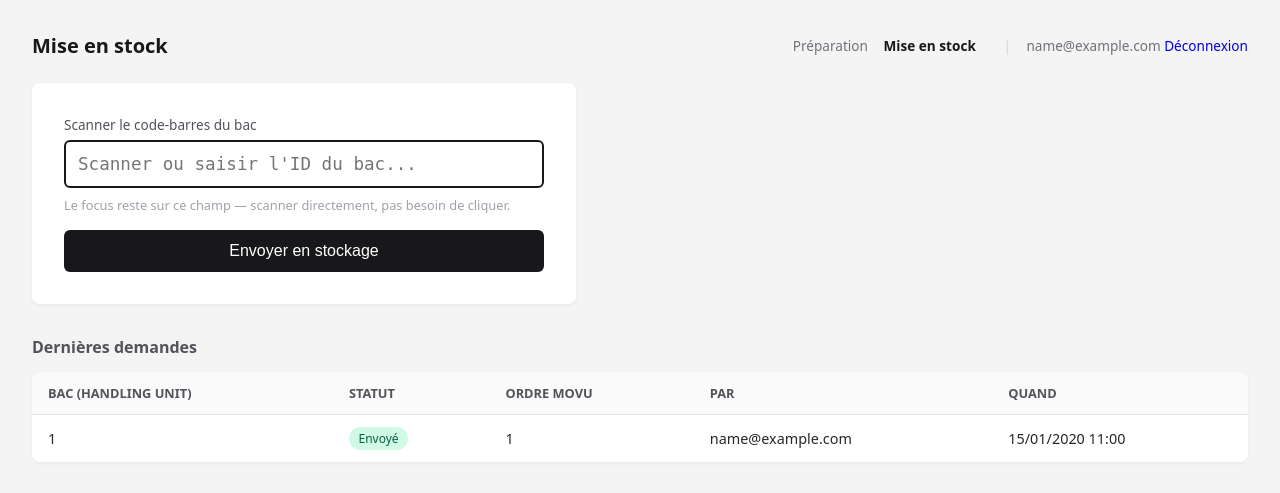
After one commit to fengli-atome3d/test, a FastAPI app: template templates/mise_en_stock.html in a window 1280 px wide. The commit adds this page. Shown: the top 493 px of the page. Run offline with FastAPI, Linux system fonts and the light colour scheme; the template is opened without the code that fills it: most values are stand-ins (such as "Sample title", 1, 10 or a date in 2020).

Commit message:
add mise en stock page

```diff
--- a/main.py
+++ b/main.py
@@ -1,6 +1,6 @@
 import logging
 import uuid
-from datetime import datetime, timezone
+from datetime import datetime, timedelta, timezone
 from zoneinfo import ZoneInfo
 
 import httpx
@@ -13,7 +13,7 @@ import shippingbo_client
 from models import ShippingBoOrderWebhook
 from mapping import build_movu_order
 from database import get_db
-from db_models import OrderMapping, WebhookLog, User, PreparationRun
+from db_models import OrderMapping, WebhookLog, User, PreparationRun, InboundRequest
 from auth import hash_password, verify_password, create_session_token, get_current_user, SESSION_COOKIE_NAME
 
 from fastapi.templating import Jinja2Templates
@@ -85,7 +85,7 @@ def login_submit(request: Request, email: str = Form(...), password: str = Form(
     db.commit()
 
     token = create_session_token(user.id)
-    response = RedirectResponse(url="/internal", status_code=303)
+    response = RedirectResponse(url="/preparation", status_code=303)
     response.set_cookie(
         key=SESSION_COOKIE_NAME,
         value=token,
@@ -104,8 +104,94 @@ def logout():
     return response
 
 
-@app.get("/internal")
-def internal_home(
+@app.get("/mise-en-stock")
+def mise_en_stock_page(request: Request, current_user: User = Depends(get_current_user), db: Session = Depends(get_db)):
+    recent = db.query(InboundRequest).order_by(InboundRequest.created_at.desc()).limit(20).all()
+    return templates.TemplateResponse(
+        request=request,
+        name="mise_en_stock.html",
+        context={"user_email": current_user.email, "recent": recent},
+    )
+
+
+@app.post("/mise-en-stock/scan")
+async def mise_en_stock_scan(
+    request: Request,
+    current_user: User = Depends(get_current_user),
+    db: Session = Depends(get_db),
+    handling_unit_id: str = Form(...),
+):
+    """
+    Colleague scans a physical pack's barcode, clicks the button — this
+    creates a Movu "In" order for that specific handling unit, telling
+    Movu to store it (Movu decides WHERE, per its own slotting logic —
+    we only ever tell it WHICH pack).
+
+    ShippingBo independently already knows which product went into this
+    pack (their own scan process, a separate system) — the middleware
+    doesn't need or send product identity here at all, matching the
+    confirmed "carrier ID" design.
+
+    ASSUMPTIONS, not fully confirmed — flagging rather than silently
+    guessing:
+    - terminal="MPS3": the only terminal confirmed (via Movu's own
+      functional docs) to support inbound overweight/overfill detection
+    - gate="MPS3G1": hardcoded to the first gate; if MPS3 has multiple
+      inbound gates in practice, this needs to become a real choice,
+      not assumed
+    - storageProfile.stockId="1": intentional dummy value, matches the
+      documented project convention (Movu doesn't track product identity)
+    """
+    handling_unit_id = handling_unit_id.strip()
+    inbound_id = str(uuid.uuid4())
+
+    movu_payload = {
+        "id": f"IN-{handling_unit_id}-{inbound_id[:8]}",
+        "type": "In",
+        "due": (datetime.now(timezone.utc) + timedelta(hours=4)).isoformat(),
+        "released": True,  # inbound orders auto-execute, confirmed from live test data
+        "terminal": "MPS3",
+        "orderLines": [
+            {
+                "handlingUnitId": handling_unit_id,
+                "gate": "MPS3G1",
+                "storageProfile": {"stockId": "1", "quality": "", "storageCategories": ["B"]},
+            }
+        ],
+    }
+
+    record = InboundRequest(
+        id=inbound_id,
+        handling_unit_id=handling_unit_id,
+        requested_by_email=current_user.email,
+    )
+
+    if config.DRY_RUN:
+        logger.info("[DRY_RUN] Would POST inbound 'In' order to Movu OPS: %s", movu_payload)
+        record.status = "dry_run"
+        record.movu_order_id = movu_payload["id"]
+    else:
+        url = f"{config.MOVU_OPS_BASE_URL}/api/v3/orders"
+        headers = {"x-api-key": config.MOVU_OPS_API_KEY} if config.MOVU_OPS_API_KEY else {}
+        async with httpx.AsyncClient(timeout=10, verify=config.MOVU_OPS_VERIFY_SSL) as client:
+            try:
+                resp = await client.post(url, json=movu_payload, headers=headers)
+                resp.raise_for_status()
+                record.status = "success"
+                record.movu_order_id = movu_payload["id"]
+            except httpx.HTTPError as e:
+                logger.error("Failed to create inbound order for %s: %s", handling_unit_id, e)
+                record.status = "failed"
+                record.error_message = str(e)
+
+    db.add(record)
+    db.commit()
+
+    return RedirectResponse(url="/mise-en-stock", status_code=303)
+
+
+@app.get("/preparation")
+def preparation_list(
     request: Request,
     current_user: User = Depends(get_current_user),
     db: Session = Depends(get_db),
--- a/templates/internal_runs_list.html
+++ b/templates/internal_runs_list.html
@@ -31,12 +31,18 @@
         .filters button:hover { background: #27272a; }
         .reset-link { font-size: 0.85rem; color: #71717a; text-decoration: none; }
         .reset-link:hover { text-decoration: underline; }
+        .nav-link { color: #71717a; text-decoration: none; margin-right: 0.75rem; }
+        .nav-link:hover { color: #18181b; }
+        .nav-active { color: #18181b; font-weight: 600; }
     </style>
 </head>
 <body>
     <header>
         <h1>Preparation Runs</h1>
         <div class="user-info">
+            <a href="/preparation" class="nav-link nav-active">Préparation</a>
+            <a href="/mise-en-stock" class="nav-link">Mise en stock</a>
+            <span style="margin: 0 0.75rem; color: #d4d4d8;">|</span>
             {{ user_email }}
             <a href="/logout">Déconnexion</a>
         </div>
--- /dev/null
+++ b/templates/mise_en_stock.html
@@ -0,0 +1,105 @@
+<!DOCTYPE html>
+<html lang="fr">
+<head>
+    <meta charset="UTF-8">
+    <title>Atome3D Logistique — Mise en stock</title>
+    <style>
+        body { font-family: system-ui, sans-serif; padding: 2rem; background: #f4f4f5; margin: 0; }
+        header { display: flex; justify-content: space-between; align-items: center; margin-bottom: 1.5rem; }
+        h1 { font-size: 1.25rem; margin: 0; color: #18181b; }
+        .user-info { font-size: 0.85rem; color: #71717a; }
+        .user-info a { text-decoration: none; }
+        .nav-link { color: #71717a; text-decoration: none; margin-right: 0.75rem; }
+        .nav-link:hover { color: #18181b; }
+        .nav-active { color: #18181b; font-weight: 600; }
+
+        .scan-card { background: white; padding: 2rem; border-radius: 8px; box-shadow: 0 1px 4px rgba(0,0,0,0.06);
+                     margin-bottom: 2rem; max-width: 480px; }
+        .scan-card label { display: block; font-size: 0.85rem; color: #52525b; margin-bottom: 0.4rem; }
+        .scan-card input { width: 100%; padding: 0.75rem; font-size: 1.1rem; border: 2px solid #d4d4d8;
+                            border-radius: 6px; box-sizing: border-box; margin-bottom: 1rem; font-family: monospace; }
+        .scan-card input:focus { border-color: #18181b; outline: none; }
+        .scan-card button { width: 100%; padding: 0.75rem; background: #18181b; color: white; border: none;
+                             border-radius: 6px; font-size: 1rem; cursor: pointer; }
+        .scan-card button:hover { background: #27272a; }
+        .hint { font-size: 0.8rem; color: #a1a1aa; margin-top: -0.5rem; margin-bottom: 1rem; }
+
+        table { width: 100%; border-collapse: collapse; background: white; border-radius: 8px;
+                overflow: hidden; box-shadow: 0 1px 4px rgba(0,0,0,0.06); }
+        th { text-align: left; padding: 0.75rem 1rem; background: #fafafa; font-size: 0.8rem;
+             color: #52525b; border-bottom: 1px solid #e4e4e7; text-transform: uppercase; }
+        td { padding: 0.75rem 1rem; border-bottom: 1px solid #f4f4f5; font-size: 0.9rem; color: #27272a; }
+        tr:last-child td { border-bottom: none; }
+        .badge { display: inline-block; padding: 0.2rem 0.6rem; border-radius: 999px; font-size: 0.75rem; font-weight: 500; }
+        .badge-success { background: #d1fae5; color: #065f46; }
+        .badge-failed { background: #fee2e2; color: #991b1b; }
+        .badge-dryrun { background: #e0e7ff; color: #3730a3; }
+        .badge-requested { background: #fef3c7; color: #92400e; }
+    </style>
+</head>
+<body>
+    <header>
+        <h1>Mise en stock</h1>
+        <div class="user-info">
+            <a href="/preparation" class="nav-link">Préparation</a>
+            <a href="/mise-en-stock" class="nav-link nav-active">Mise en stock</a>
+            <span style="margin: 0 0.75rem; color: #d4d4d8;">|</span>
+            {{ user_email }}
+            <a href="/logout">Déconnexion</a>
+        </div>
+    </header>
+
+    <div class="scan-card">
+        <form method="post" action="/mise-en-stock/scan">
+            <label for="handling_unit_id">Scanner le code-barres du bac</label>
+            <input type="text" id="handling_unit_id" name="handling_unit_id" autofocus required
+                   placeholder="Scanner ou saisir l'ID du bac...">
+            <div class="hint">Le focus reste sur ce champ — scanner directement, pas besoin de cliquer.</div>
+            <button type="submit">Envoyer en stockage</button>
+        </form>
+    </div>
+
+    <h2 style="font-size: 1rem; color: #52525b;">Dernières demandes</h2>
+    {% if recent %}
+    <table>
+        <thead>
+            <tr>
+                <th>Bac (Handling Unit)</th>
+                <th>Statut</th>
+                <th>Ordre Movu</th>
+                <th>Par</th>
+                <th>Quand</th>
+            </tr>
+        </thead>
+        <tbody>
+            {% for r in recent %}
+            <tr>
+                <td>{{ r.handling_unit_id }}</td>
+                <td>
+                    {% if r.status == 'success' %}<span class="badge badge-success">Envoyé</span>
+                    {% elif r.status == 'failed' %}<span class="badge badge-failed">Échec</span>
+                    {% elif r.status == 'dry_run' %}<span class="badge badge-dryrun">Test (DRY_RUN)</span>
+                    {% else %}<span class="badge badge-requested">Demandé</span>
+                    {% endif %}
+                    {% if r.error_message %}<div style="font-size: 0.75rem; color: #991b1b; margin-top: 0.25rem;">{{ r.error_message }}</div>{% endif %}
+                </td>
+                <td>{{ r.movu_order_id or '—' }}</td>
+                <td>{{ r.requested_by_email or '—' }}</td>
+                <td>{{ r.created_at | paris_time }}</td>
+            </tr>
+            {% endfor %}
+        </tbody>
+    </table>
+    {% else %}
+    <p style="color: #a1a1aa;">Aucune demande pour l'instant.</p>
+    {% endif %}
+
+    <script>
+        // Keep the scan input focused at all times, so a colleague can
+        // just keep scanning barcodes back-to-back without clicking.
+        document.addEventListener('DOMContentLoaded', () => {
+            document.getElementById('handling_unit_id').focus();
+        });
+    </script>
+</body>
+</html>
```
Also changed, not shown: db_models.py (+22 -0 lines).
